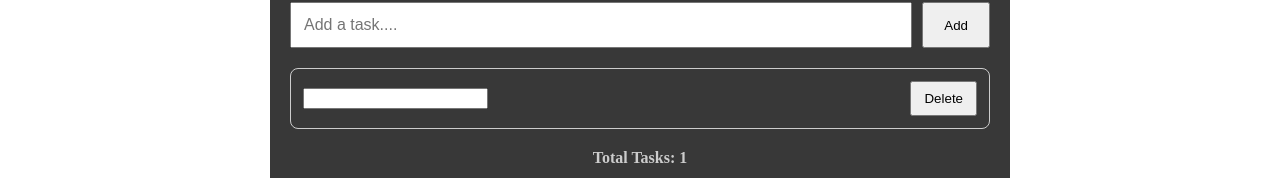
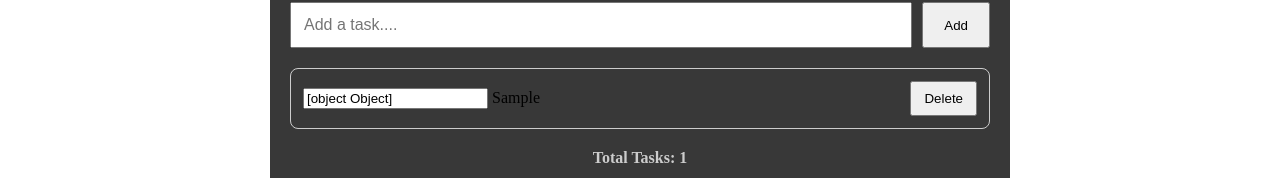
Before and after one commit to marycamaraa/learnCircle, a React (Vite) app: page /GraphicsAutomation in a window 1280 px wide. Both pictures are taken after typing "Sample" into the empty fields and a click on the button "Add". Shown: the part 348-526 px from the top of the page. Built offline with nearby package versions, Linux system fonts and the light colour scheme.

Commit message:
chore: add newTask object to the spread operator

```diff
--- a/src/components/GraphicsSection/index.jsx
+++ b/src/components/GraphicsSection/index.jsx
@@ -14,7 +14,7 @@ function GraphicsSections() {
       text: task,
       completed: false,
     }
-    setTasks([...tasks, task]) // spread operator copies all existing items and add new task
+    setTasks([...tasks, newTask]) // spread operator copies all existing items and add new task
     setTask('') // clears the input field after adding task
   }
 
@@ -23,9 +23,9 @@ function GraphicsSections() {
     setTasks(tasks.filter((task) => task.id !== id))
   }
 
-  const toggleTask = (id) => {
-    setTasks(tasks.map((task) => (task.id === id ? { ...task, completed: !task.completed } : task)))
-  }
+  // const toggleTask = (id) => {
+  //   setTasks(tasks.map((task) => (task.id === id ? { ...task, completed: !task.completed } : task)))
+  // }
 
   return (
     <div className={styles.container}>
@@ -54,7 +54,7 @@ function GraphicsSections() {
           {tasks.map((task) => (
             <li key={task.id} className={styles.toDoItem}>
               <div className={styles.taskcontent}>
-                <input type="checkout" checked={task.completed} onChange={() => toggleTask(task.id)}></input>
+                <input type="text" value={task} onChange={(error) => setTask(error.target.value)}></input>
                 <span className={task.completed ? styles.completed : ''}> {task.text} </span>
               </div>
               <button className={styles.deleteButton} onClick={() => deleteTask(task.id)}>
```
